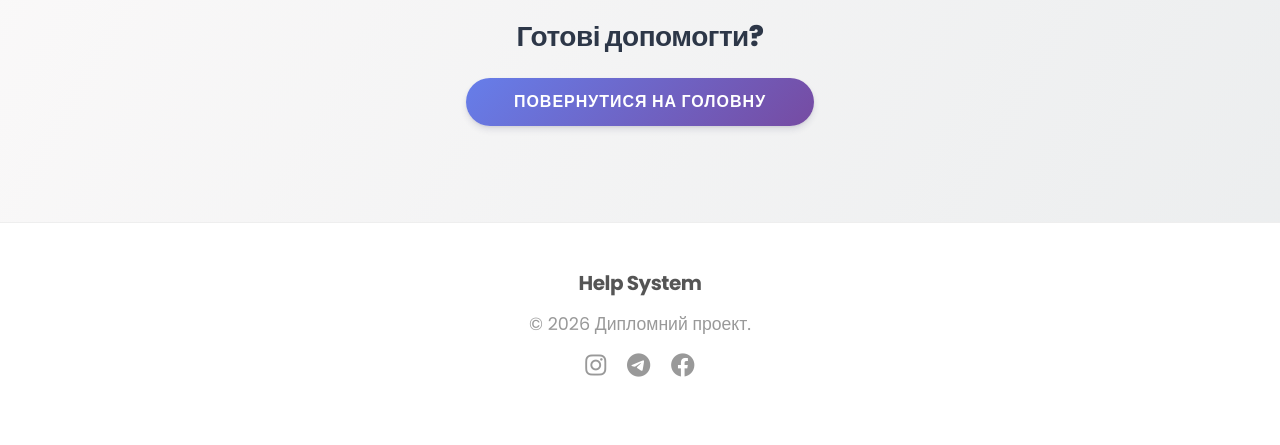
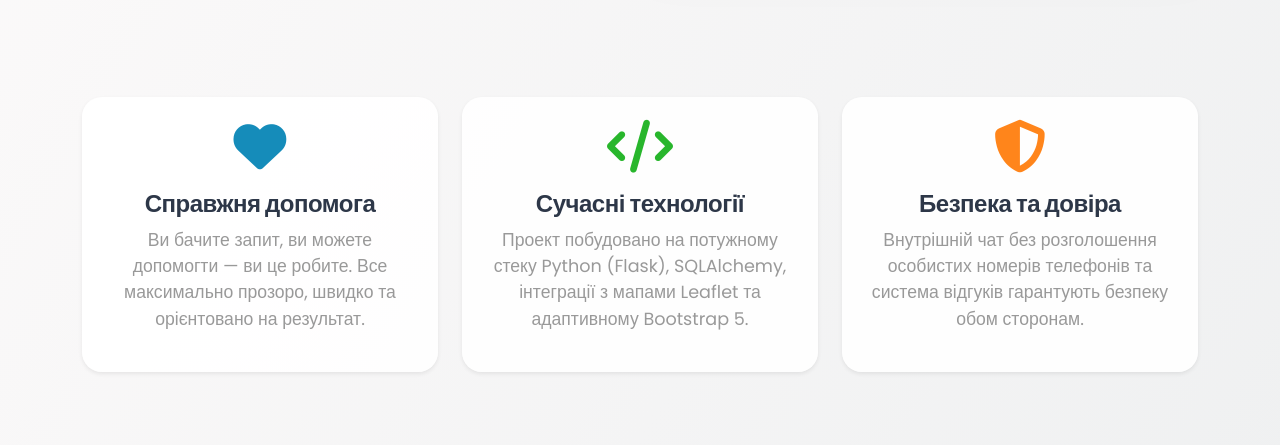
Before and after one commit to maksglushch/help-system, a Flask app: page /about in a window 1280 px wide. Shown: the part 649-1094 px from the top of the page. Before the commit the page ends 1026 px from the top, so only its background shows below. Run offline with Flask 3, Linux system fonts and the light colour scheme; some libraries are stand-ins or nearby versions.

Commit message:
реформа ебаут ас

```diff
--- a/app/templates/about.html
+++ b/app/templates/about.html
@@ -1,46 +1,73 @@
 {% extends "base.html" %}
 
 {% block content %}
-<div class="container py-5">
-    <div class="row justify-content-center">
-        <div class="col-lg-8 text-center">
-            <h1 class="fw-bold mb-4">Про проект <span class="text-primary">Help System</span></h1>
-            <p class="lead text-muted mb-5">
-                Це дипломний проект, створений з метою полегшити комунікацію між волонтерами та людьми, які потребують допомоги.
+<div class="row align-items-center py-5">
+    <div class="col-lg-6 mb-4 mb-lg-0 pe-lg-5">
+        <h1 class="display-4 fw-bolder mb-4" style="line-height: 1.2;">
+            Хто ми та <br><span class="text-primary">чому це важливо</span>
+        </h1>
+        <p class="lead text-muted mb-4" style="font-size: 1.2rem;">
+            Help System — це не просто дипломний проект. Це спроба показати, як технології можуть об'єднувати людей у найважливіші моменти життя.
         </p>
+        <p class="text-muted">
+            Волонтерство — це фундамент сильного суспільства. Наша платформа створена для того, щоб прибрати будь-які бар'єри між тими, хто потребує термінової допомоги, та тими, хто має гаряче серце та готовність діяти. Жодних складних бюрократичних процедур — лише пряма взаємодія.
+        </p>
+    </div>
+    <div class="col-lg-6 position-relative">
+        <div style="position: absolute; top: -20px; right: -20px; width: 100px; height: 100px; background: #667eea; opacity: 0.1; border-radius: 50%; z-index: -1;"></div>
+        <img src="https://images.unsplash.com/photo-1593113588332-cd288d649433?ixlib=rb-4.0.3&auto=format&fit=crop&w=1000&q=80" alt="Команда волонтерів" class="img-fluid rounded-4 shadow-lg" style="object-fit: cover; height: 400px; width: 100%; border: 5px solid white;">
     </div>
 </div>
 
-    <div class="row g-4 mb-5">
-        <div class="col-md-6">
-            <div class="card h-100 border-0 shadow-sm p-4">
-                <div class="d-flex align-items-center mb-3">
-                    <div class="icon-square bg-light text-primary flex-shrink-0 me-3 rounded-circle p-3">
-                        <i class="fa-solid fa-bullseye fa-2x"></i>
-                    </div>
-                    <h3 class="fw-bold mb-0">Наша Мета</h3>
-                </div>
-                <p>Ми прагнемо створити безпечний та зручний простір, де кожен може отримати підтримку або стати героєм для когось поруч. Жодних складних бюрократичних процедур — лише пряма допомога.</p>
+<div class="row g-4 my-5 py-4">
+    <div class="col-md-4">
+        <div class="card static-card h-100 border-0 shadow-sm p-4 text-center">
+            <div class="text-primary mb-3"><i class="fa-solid fa-heart fa-3x"></i></div>
+            <h4 class="fw-bold">Справжня допомога</h4>
+            <p class="text-muted">Ви бачите запит, ви можете допомогти — ви це робите. Все максимально прозоро, швидко та орієнтовано на результат.</p>
         </div>
     </div>
-        <div class="col-md-6">
-            <div class="card h-100 border-0 shadow-sm p-4">
-                <div class="d-flex align-items-center mb-3">
-                    <div class="icon-square bg-light text-success flex-shrink-0 me-3 rounded-circle p-3">
-                        <i class="fa-solid fa-code fa-2x"></i>
+    <div class="col-md-4">
+        <div class="card static-card h-100 border-0 shadow-sm p-4 text-center">
+            <div class="text-success mb-3"><i class="fa-solid fa-code fa-3x"></i></div>
+            <h4 class="fw-bold">Сучасні технології</h4>
+            <p class="text-muted">Проект побудовано на потужному стеку Python (Flask), SQLAlchemy, інтеграції з мапами Leaflet та адаптивному Bootstrap 5.</p>
         </div>
-                    <h3 class="fw-bold mb-0">Технології</h3>
     </div>
-                <p>Проект розроблено на Python (Flask) з використанням сучасних веб-технологій: SQLAlchemy, Leaflet Maps, Real-time Chat та адаптивного дизайну Bootstrap 5.</p>
+    <div class="col-md-4">
+        <div class="card static-card h-100 border-0 shadow-sm p-4 text-center">
+            <div class="text-warning mb-3"><i class="fa-solid fa-shield-halved fa-3x"></i></div>
+            <h4 class="fw-bold">Безпека та довіра</h4>
+            <p class="text-muted">Внутрішній чат без розголошення особистих номерів телефонів та система відгуків гарантують безпеку обом сторонам.</p>
         </div>
     </div>
 </div>
 
-    <div class="text-center mt-5">
-        <h3 class="mb-4">Готові допомогти?</h3>
-        <a href="{{ url_for('main.index') }}" class="btn btn-primary btn-lg rounded-pill px-5">
-            Повернутися на головну
+<div class="row align-items-center py-5 flex-column-reverse flex-lg-row">
+    <div class="col-lg-6 mt-5 mt-lg-0">
+        <img src="https://images.unsplash.com/photo-1488521787991-ed7bbaae773c?ixlib=rb-4.0.3&auto=format&fit=crop&w=1000&q=80" alt="Допомога дітям" class="img-fluid rounded-4 shadow-lg" style="object-fit: cover; height: 400px; width: 100%; border: 5px solid white;">
+    </div>
+    <div class="col-lg-6 ps-lg-5">
+        <h2 class="fw-bold mb-4">Волонтерство змінює світ 🌍</h2>
+        <p class="text-muted mb-3">
+            Сьогодні, як ніколи, важливо триматися разом. Навіть найменша допомога — принести ліки літній людині, допомогти з переїздом, вигуляти собаку або просто підтримати словом — створює величезну хвилю добра.
+        </p>
+        <p class="text-muted mb-4">
+            Наша система розроблена так, щоб ви могли знаходити актуальні запити про допомогу прямо у вашому районі. Витративши всього годину свого часу, ви можете вирішити проблему, яка здавалася людині нездоланною.
+        </p>
+        <div class="d-flex gap-3">
+            <a href="{{ url_for('auth.login', user_type='volunteer') }}" class="btn btn-primary rounded-pill px-4 hover-up">
+                <i class="fa-solid fa-hands-holding-child me-2"></i> Стати волонтером
             </a>
         </div>
     </div>
+</div>
+
+<div class="text-center mt-5 mb-4 py-5 rounded-5 shadow-sm mx-1" style="background: linear-gradient(135deg, rgba(102, 126, 234, 0.05) 0%, rgba(118, 75, 162, 0.05) 100%);">
+    <h3 class="mb-3 fw-bold">Готові зробити свій внесок?</h3>
+    <p class="text-muted mb-4">Повертайтеся на головну сторінку та обирайте свою роль у системі.</p>
+    <a href="{{ url_for('main.index') }}" class="btn btn-outline-primary btn-lg rounded-pill px-5 hover-up bg-white">
+        <i class="fa-solid fa-arrow-left me-2"></i> Повернутися на головну
+    </a>
+</div>
 {% endblock %}
```
Lines whose indentation alone changed are shown as unchanged.
